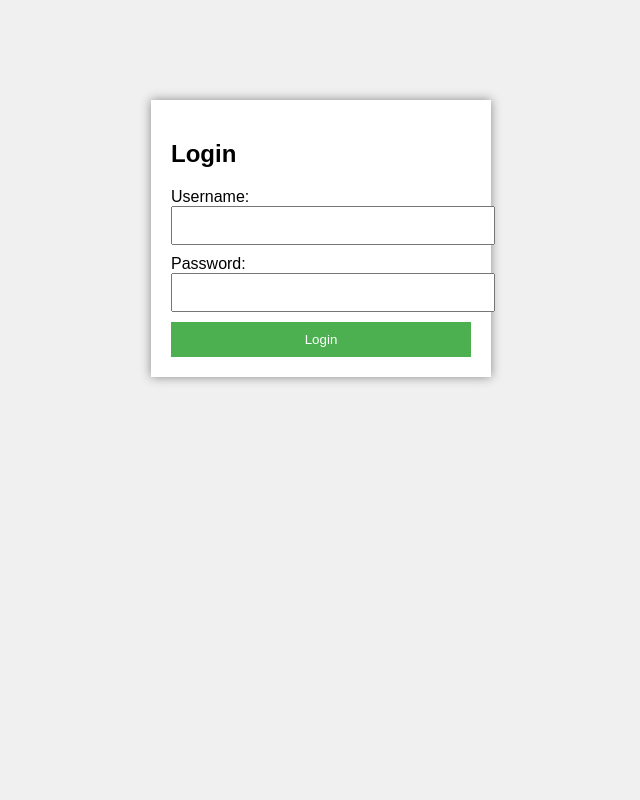
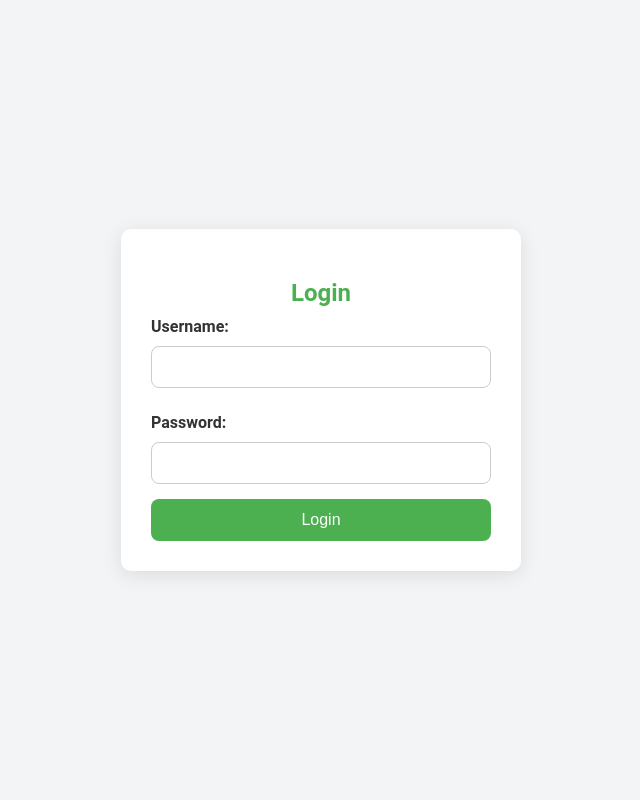
Before and after one commit to iminsgineark/IPL-Match-Predictor-, a Python web app: template loginpage/templates/login.html in a window 1280 px wide. Shown: the whole page, without its empty margins (319-959 px from the left). Run offline with Jinja, Linux system fonts and the light colour scheme; the template is opened without the code that fills it, so the values that code supplies are empty.

Commit message:
changed CSS styling

```diff
--- a/loginpage/static/style.css
+++ b/loginpage/static/style.css
@@ -1,32 +1,90 @@
+/* General Styles */
 body {
-    font-family: Arial, sans-serif;
-    background-color: #f0f0f0;
+    font-family: 'Roboto', sans-serif;
+    background-color: #f3f4f6;
+    color: #333;
+    margin: 0;
+    display: flex;
+    justify-content: center;
+    align-items: center;
+    height: 100vh;
 }
 
+/* Login Container */
 .login-container {
-    max-width: 300px;
-    margin: 100px auto;
-    padding: 20px;
     background-color: #ffffff;
-    box-shadow: 0px 0px 10px #888888;
+    padding: 30px;
+    border-radius: 10px;
+    box-shadow: 0 4px 20px rgba(0, 0, 0, 0.1);
+    text-align: center;
+    width: 100%;
+    max-width: 400px;
+    box-sizing: border-box;
 }
 
-input[type="text"],
-input[type="password"] {
-    width: 100%;
-    padding: 10px;
+/* Headings */
+.login-container h2 {
+    font-size: 24px;
     margin-bottom: 10px;
+    color: #4CAF50;
 }
 
-button {
+/* Form Labels */
+.login-container label {
+    display: block;
+    text-align: left;
+    margin: 10px 0 5px;
+    font-weight: bold;
+}
+
+/* Input Fields */
+.login-container input[type="text"],
+.login-container input[type="password"] {
+    width: 100%;
+    padding: 12px 15px;
+    margin: 5px 0 15px;
+    border: 1px solid #ccc;
+    border-radius: 8px;
+    box-sizing: border-box;
+    font-size: 14px;
+}
+
+/* Button */
+.login-container button {
+    width: 100%;
+    padding: 12px 20px;
+    font-size: 16px;
     background-color: #4CAF50;
     color: white;
-    padding: 10px 20px;
     border: none;
+    border-radius: 8px;
     cursor: pointer;
-    width: 100%;
+    transition: background-color 0.3s ease;
 }
 
-button:hover {
+.login-container button:hover {
     background-color: #45a049;
 }
+
+/* Signup Link */
+.signup-link {
+    margin-top: 15px;
+    font-size: 14px;
+}
+
+.signup-link a {
+    color: #4CAF50;
+    text-decoration: none;
+    font-weight: bold;
+}
+
+.signup-link a:hover {
+    text-decoration: underline;
+}
+
+/* Responsive Design */
+@media (max-width: 480px) {
+    .login-container {
+        padding: 20px;
+    }
+}
```
